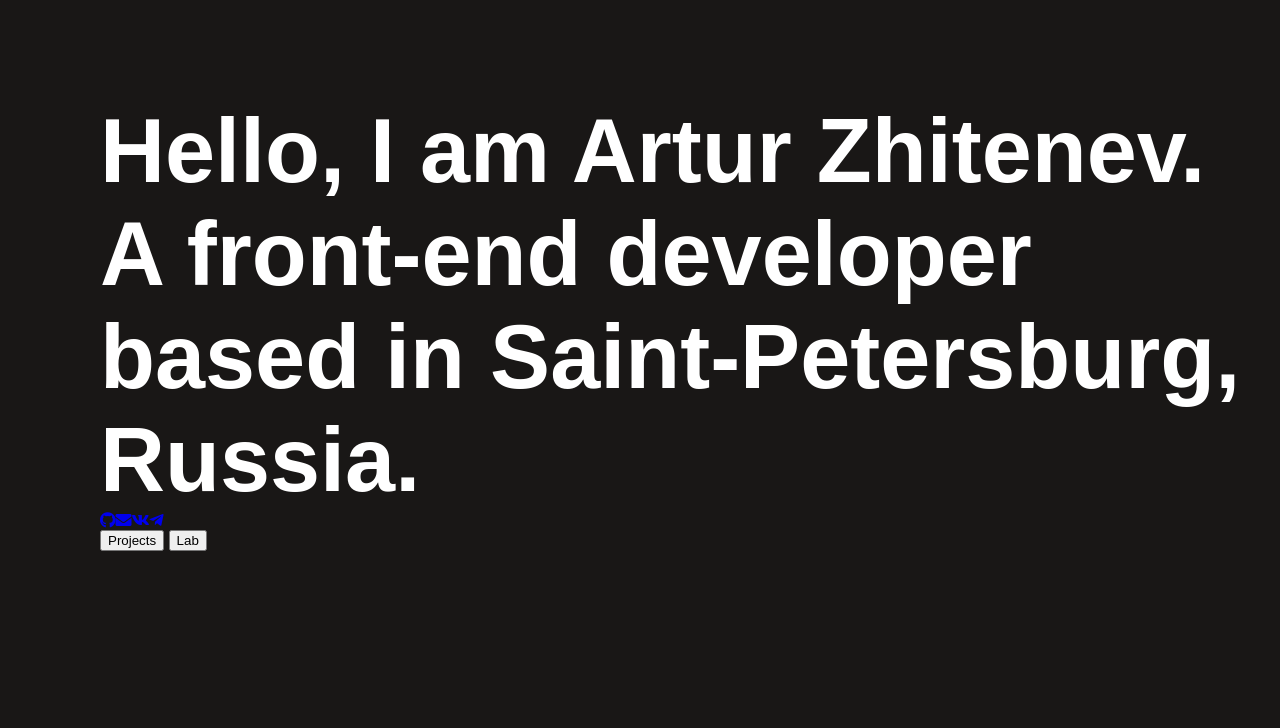
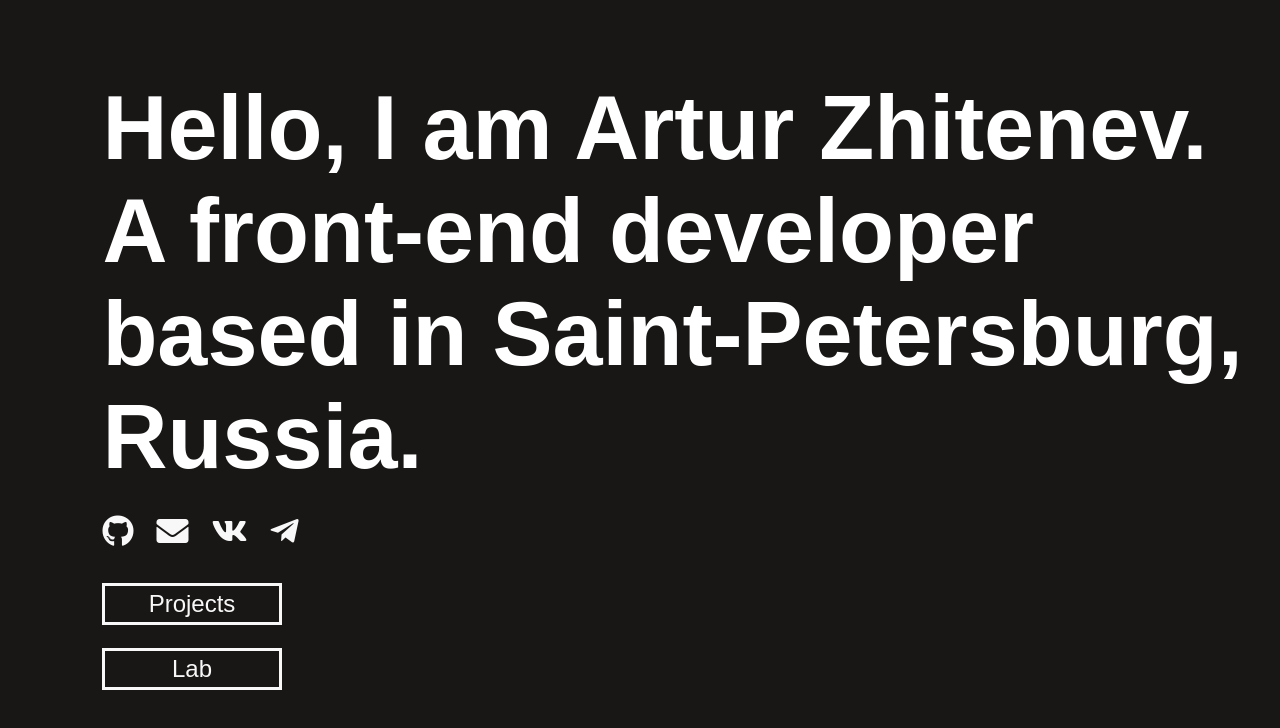
Before and after one commit to ZhitenevArtur/portfolio, a plain HTML site: page index.html in a window 1280 px wide. Drawn offline with Linux system fonts and the light colour scheme.

Commit message:
Update main.css

```diff
--- a/css/main.css
+++ b/css/main.css
@@ -18,18 +18,52 @@ h1{
 	margin: 0;
 }
 
+a{
+	color: #F8F8F8;
+}
+
+a:hover{
+	transition: all 0.3s ease;
+	color: #C12F2F;
+}
+
 .title{
 	box-sizing: border-box;
-	margin-top: 7.8125vw;
+	margin-top: 6vw;
 
 }
 
 /*Header*/
 header{
-	padding-left: 7.8125vw;
-	/*padding-top: 7.8125vw;*/
+	padding-left: 8vw;
 }
 
 .contacts{
 	display: flex;
 }
+
+.contact-icon{
+	font-size: 2em;
+	margin: 2vw 1.8vw 2.5vw 0;
+}
+
+button{
+	font-size: 1.500em;
+	color: #F8F8F8;
+	border: 3px solid #F8F8F8;
+	background: none;
+	width: 14vw;
+	/*height: 2.76vw;*/
+	padding: 0.3vw;
+	margin-bottom: 1.8vw;
+}
+
+button:hover{
+	transition: all 0.3s ease;
+	background-color: #C12F2F;
+}
+
+.menu{
+	display: flex;
+	flex-direction: column;
+}
```
